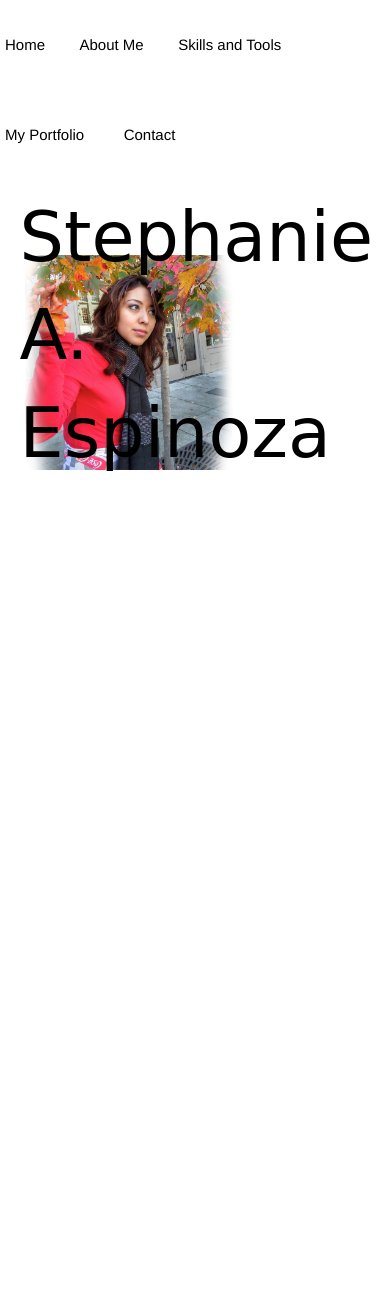
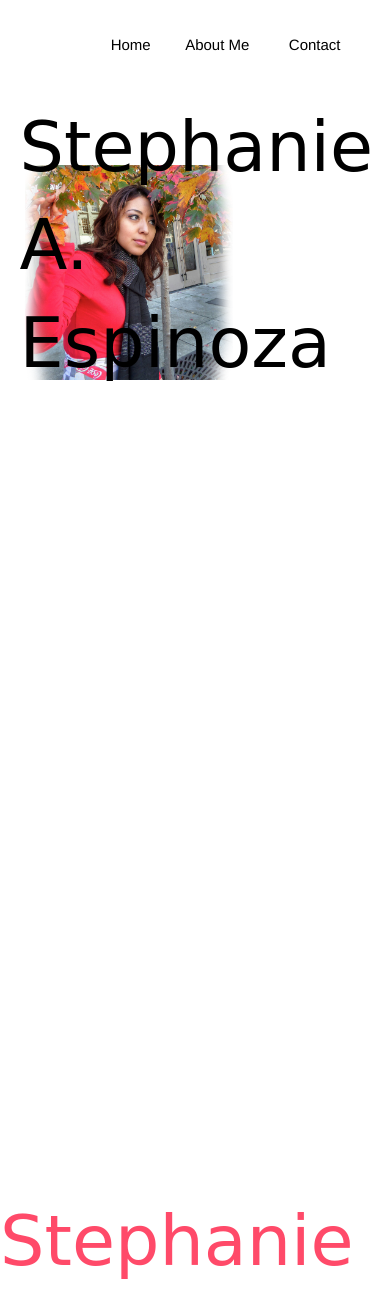
Before and after one commit to Bespinoza10/personal-web-template-1, a PHP site: page / in a window 390 px wide. Shown: the top 1291 px of the page. Run offline with PHP 8.4, Linux system fonts and the light colour scheme; data that the repository does not hold is empty; some web fonts are replaced.

Commit message:
Modified index.php all content needed. Working on responsiveness

```diff
--- a/index.php
+++ b/index.php
@@ -19,16 +19,8 @@
           <li class="item">
             <a class="links" href="#about">About Me</a>
           </li>
-
           <li class="item">
-            <a href="#skills">Skills and Tools</a>
-          </li>
-
-          <li class="item">
-            <a href="#portfolio">My Portfolio</a>
-          </li>
-          <li class="item">
-            <a href="#cntct" class="contact">Contact</a>
+            <a href="#contact" class="contact">Contact</a>
           </li>
           <button data-dropdown="drop" aria-controls="drop" aria-expanded="false" class="small elMenu dropdown"><img src="img/menuButtonR.png"></button><br>
             <ul id="drop" data-dropdown-content class="f-dropdown" role="menu" aria-hidden="false" tabindex="-1">
@@ -55,7 +47,7 @@
       </div>
     </div>
 <!--     ABOUT SECTION -->
-    <div class="large-12 columns">
+    <div id="about" class="large-12 columns">
       <div class="large-5 large-centered columns bioIntro">
         <h2 class="name">Stephanie Alesandra Espinoza </h2>
       </div>
@@ -117,7 +109,7 @@
 
 				 ?>
 
-    <div class="large-12 columns contactForm">
+    <div id="contact" class="large-12 columns contactForm">
     	<div class="large-10 large-centered columns forma">
 
 
```
